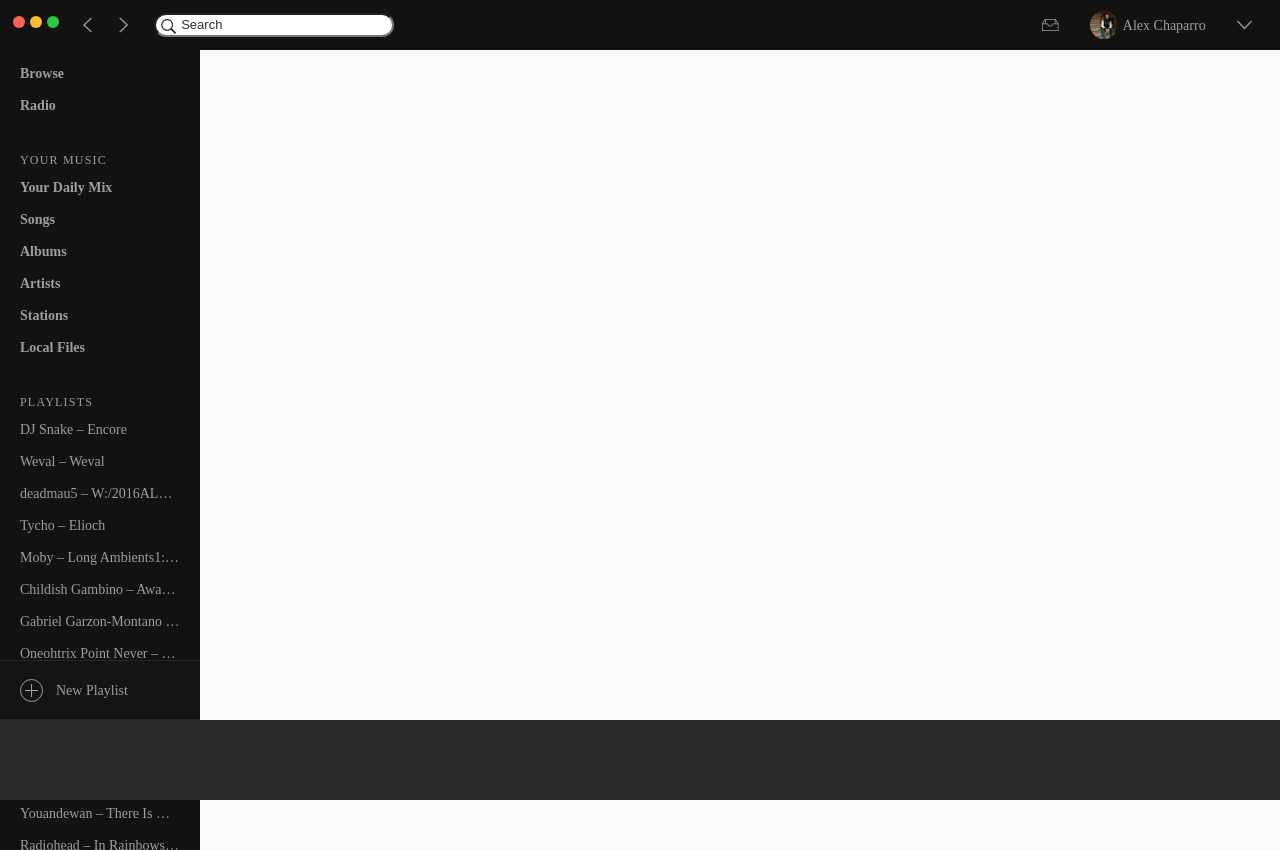
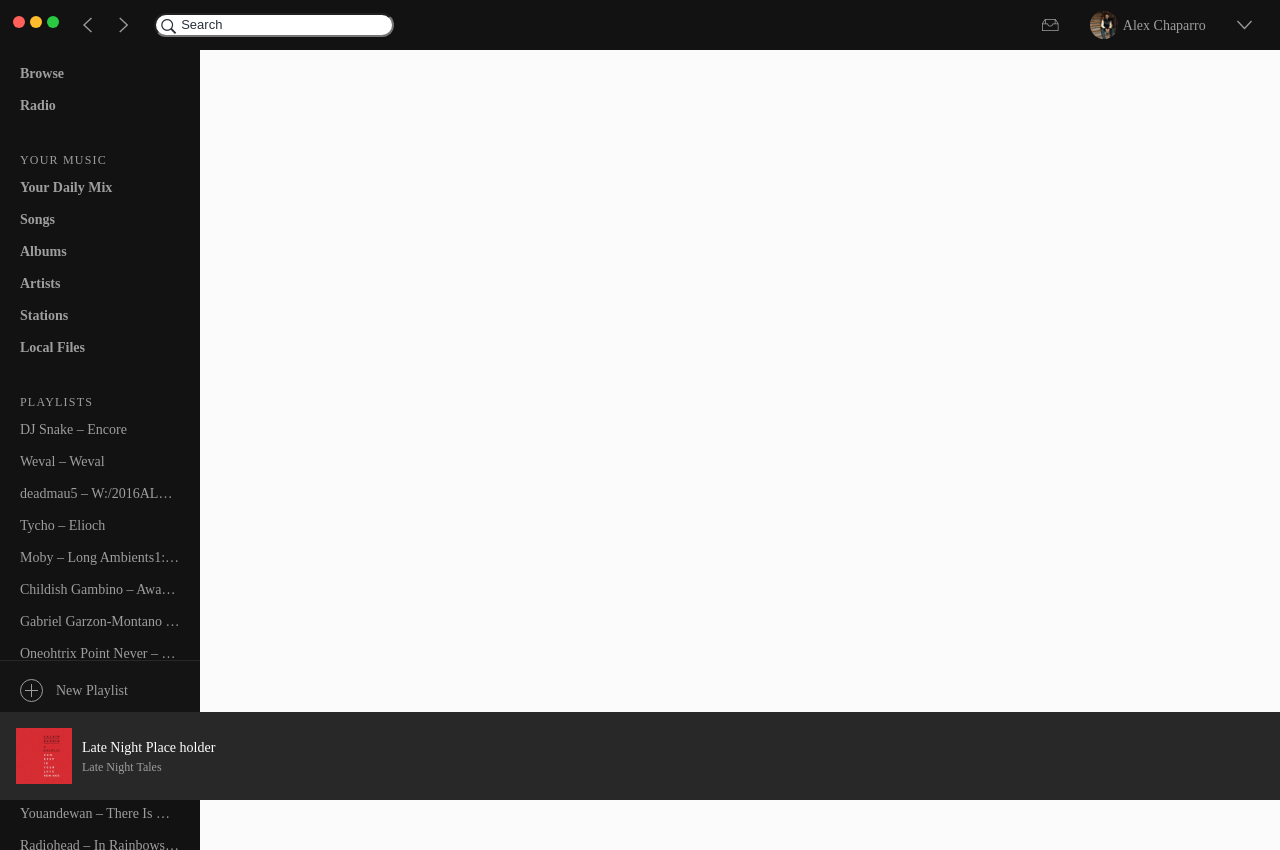
Before and after one commit to London804/personalSite, an Angular app in the folder Pens/: page /spotify in a window 1280 px wide. Built offline with nearby package versions, Linux system fonts and the light colour scheme; a web font is replaced by a local one.

Commit message:
updated module to include custom html characters. Started laying out play-bar

```diff
--- a/Pens/src/app/app.module.ts
+++ b/Pens/src/app/app.module.ts
@@ -1,8 +1,9 @@
 import { BrowserModule } from '@angular/platform-browser';
-import { NgModule} from '@angular/core';
+import { NgModule, NO_ERRORS_SCHEMA} from '@angular/core';
 import { FormsModule } from '@angular/forms';
 import { HttpModule } from '@angular/http';
 import { RouterModule } from '@angular/router';
+
 
 
 import { AppComponent } from './app.component';
@@ -39,6 +40,7 @@ import { PlayBarComponent } from './spotify-ui/play-bar/play-bar.component';
     ])
   ],
   providers: [],
-  bootstrap: [AppComponent]
+  bootstrap: [AppComponent],
+  schemas: [ NO_ERRORS_SCHEMA ]
 })
 export class AppModule { }
--- a/Pens/src/app/spotify-ui/play-bar/play-bar.component.html
+++ b/Pens/src/app/spotify-ui/play-bar/play-bar.component.html
@@ -1,3 +1,12 @@
 <section class="player">
+	<div class="player-album">
+		<div class="player-albumArtwork">
+			<img src="app/img/spotifyAlbumArtwork.png">
+		</div>
+		<div class="player-albumTitle">
+			<p>Late Night Place holder</p>
+			<p3>Late Night Tales</p3>
+		</div>
+	</div>
 
 </section>
--- a/Pens/src/app/spotify-ui/play-bar/play-bar.component.scss
+++ b/Pens/src/app/spotify-ui/play-bar/play-bar.component.scss
@@ -2,8 +2,27 @@
 
 .player {
 	position: fixed;
-	height: 80px;
+	height: 5.5rem;
 	width: 100%;
+	padding: 0.8125rem;
 	bottom: 0px;
 	background: $borderGrey;
+	font-family: $Circular;
 }
+
+.player-album {
+	display: flex;
+	align-items: center;
+}
+
+.player-albumTitle {
+	margin-left: 0.5rem;
+
+	p {
+		color: $white;
+	}
+
+	p3 {
+		color: $grey;
+	}
+}
--- a/Pens/src/app/spotify-ui/play-bar/play-bar.component.ts
+++ b/Pens/src/app/spotify-ui/play-bar/play-bar.component.ts
@@ -1,4 +1,4 @@
-import { Component, OnInit } from '@angular/core';
+import { Component, OnInit,  NgModule, CUSTOM_ELEMENTS_SCHEMA } from '@angular/core';
 
 @Component({
   selector: 'app-play-bar',
--- a/Pens/src/app/spotify-ui/playlist-bar/playlist-bar.component.scss
+++ b/Pens/src/app/spotify-ui/playlist-bar/playlist-bar.component.scss
@@ -10,7 +10,7 @@
 	font-weight: $regular;
 	cursor: default;
 	margin-top: 3.125rem;
-    margin-bottom: 5rem;
+    margin-bottom: 5.5rem;
 }
 
 .playlist-content {
--- a/Pens/src/app/styles/base/_text.scss
+++ b/Pens/src/app/styles/base/_text.scss
@@ -33,6 +33,16 @@ p {
 	}
 }
 
+p2 {
+	font-size: 0.8125rem;
+	line-height: 1.1875rem;
+}
+
+p3 {
+	font-size: 0.75rem;
+	line-height: 1.0625rem;
+}
+
 h5 {
 	font-size: 0.875rem;
 	font-weight: $medium;
```
Also changed, not shown: Pens/src/app/img/spotifyAlbumArtwork.png (added).
